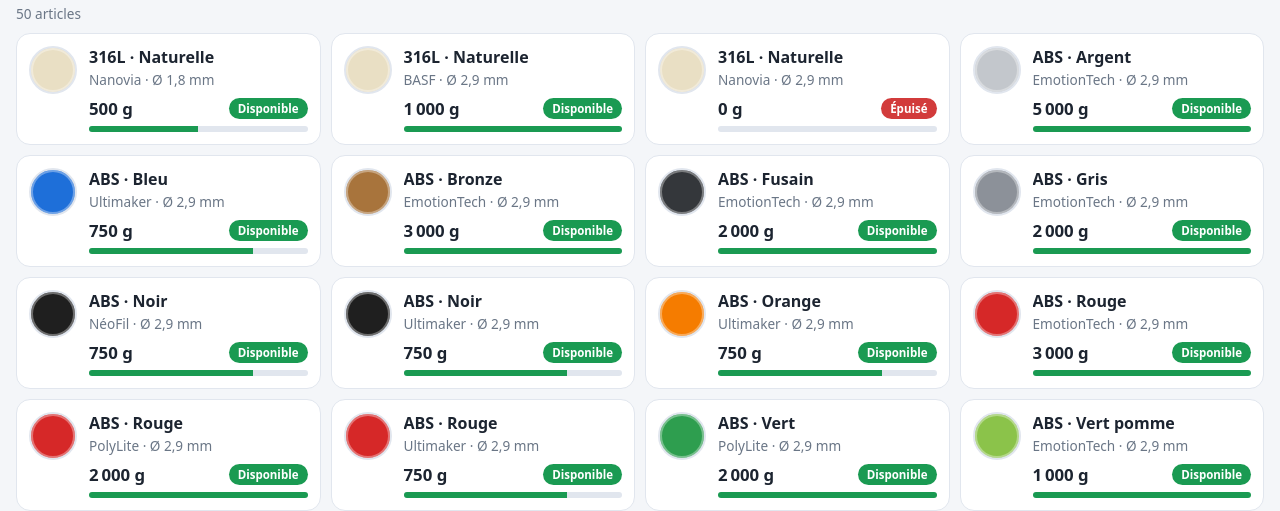
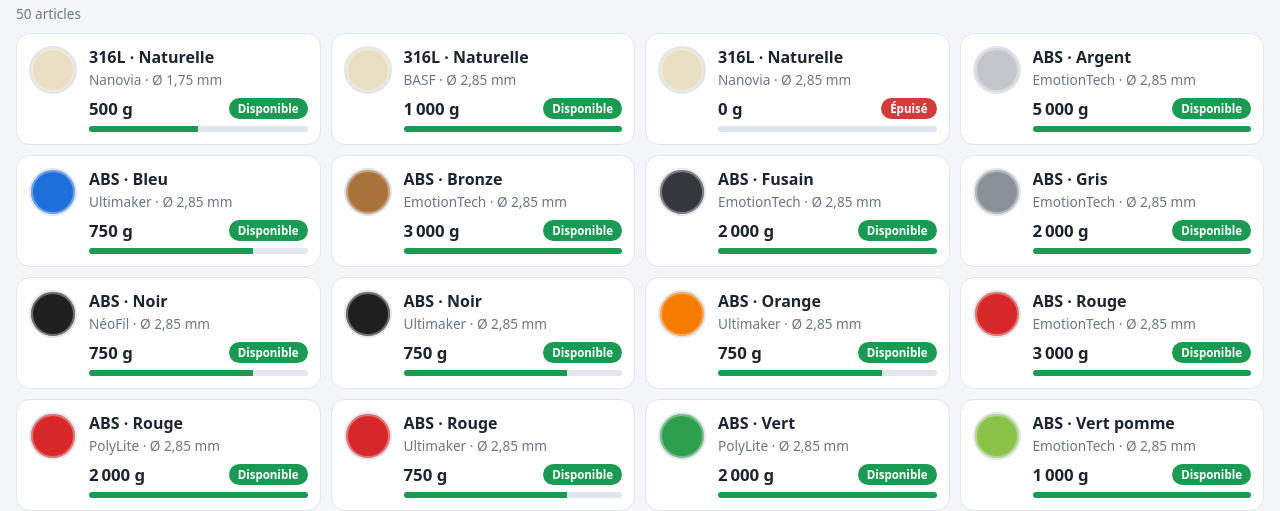
Before and after one commit to fablabclunisois/StockFabLab, a plain HTML site: page index.html in a window 1280 px wide. Shown: the part 224-735 px from the top of the page. Drawn offline with Linux system fonts and the light colour scheme.

Commit message:
Update index.html
Change nombre significatif

```diff
--- a/index.html
+++ b/index.html
@@ -181,7 +181,7 @@ const state={data:{updated:'',items:[]},cat:'filament',q:'',material:'',extra:''
   admin:false,dirty:false,editId:null,sha:null,cfg:null};
 const $=id=>document.getElementById(id);
 const esc=s=>String(s??'').replace(/[&<>"']/g,c=>({'&':'&amp;','<':'&lt;','>':'&gt;','"':'&quot;',"'":'&#39;'}[c]));
-const fmt=n=>Number(n).toLocaleString('fr-FR',{maximumFractionDigits:1});
+const fmt=n=>Number(n).toLocaleString('fr-FR',{maximumFractionDigits:2});
 // Pas des boutons − / + : conditionnement d'achat (1000 g / 1000 mL par défaut, modifiable par article)
 const packOf=it=>Number(it.pack)>0?Number(it.pack):CATS[it.category].step;
 
```
